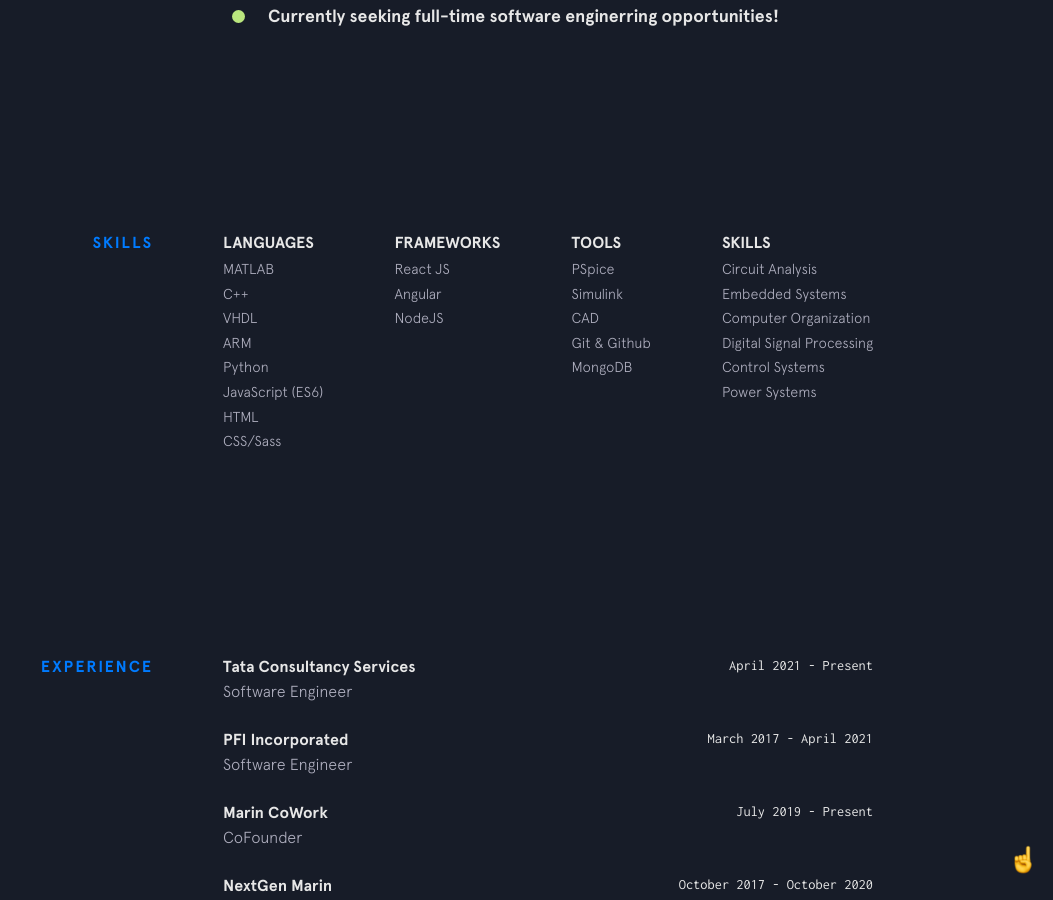
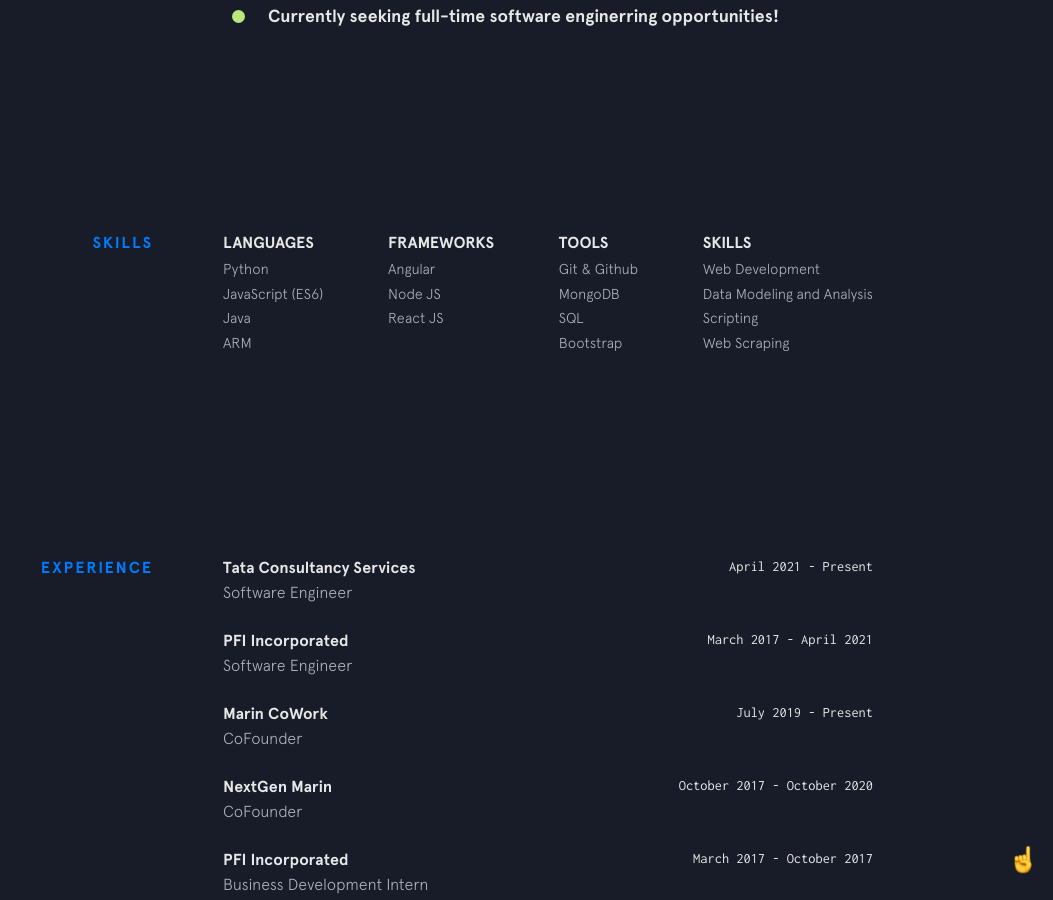
Before and after one commit to adilmodan/adilmodansite.github.io, a Jekyll site: the page built from index.html, in a window 1280 px wide and 900 px high, scrolled down 1289 px. Shown: the whole window, without its empty margins (227-1280 px from the left). Built offline with Jekyll 4.4.1, drawn with Linux system fonts in a browser that asks for light colours; nearby versions of some CDN libraries.

Commit message:
Update skills.yml

```diff
--- a/_data/skills.yml
+++ b/_data/skills.yml
@@ -1,29 +1,23 @@
 languages:
-  - item: MATLAB
-  - item: C++
-  - item: VHDL
-  - item: ARM
   - item: Python
   - item: JavaScript (ES6)
-  - item: HTML
-  - item: CSS/Sass
+  - item: Java
+  - item: ARM
 
 skills:
-  - item: Circuit Analysis
-  - item: Embedded Systems
-  - item: Computer Organization
-  - item: Digital Signal Processing
-  - item: Control Systems
-  - item: Power Systems
+  - item: Web Development
+  - item: Data Modeling and Analysis
+  - item: Scripting
+  - item: Web Scraping
 
 tools:
-  - item: PSpice
-  - item: Simulink
-  - item: CAD
   - item: Git & Github
   - item: MongoDB
+  - item: SQL
+  - item: Bootstrap
+
 
 frameworks:
+  - item: Angular
+  - item: Node JS
   - item: React JS
-  - item: Angular
-  - item: NodeJS
```
